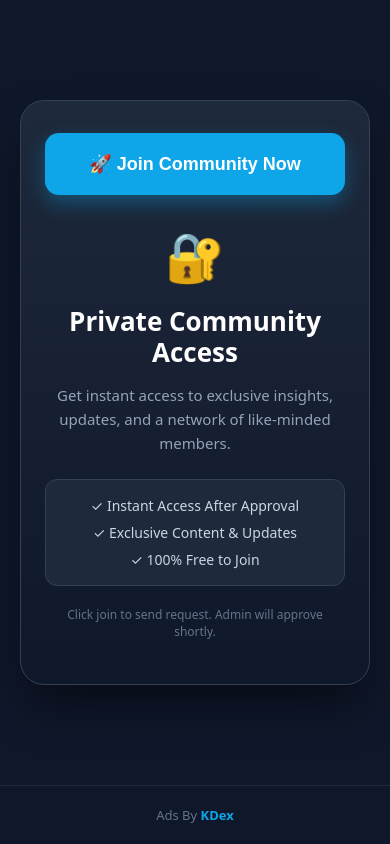
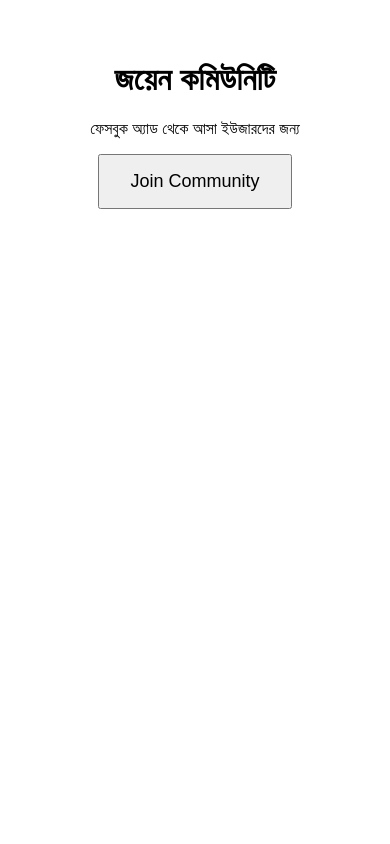
Before and after one commit to kamilhussen24/telegram-tracking-system, a Next.js app: page / in a window 390 px wide. Built offline with nearby package versions, Linux system fonts and the light colour scheme.

Commit message:
Last Sync: 2026-04-29 00:39 (Mobile)

```diff
--- a/app/api/telegram/route.js
+++ b/app/api/telegram/route.js
@@ -1,114 +1,67 @@
-import { kv } from '@vercel/kv'
-import { NextResponse } from 'next/server'
+import { kv } from '@vercel/kv';
+import { NextResponse } from 'next/server';
 
-const log = (level, msg, data) => {
-  const time = new Date().toISOString()
-  console.log(`[${time}] [${level}] [WEBHOOK] ${msg}`, data? JSON.stringify(data) : '')
+export async function POST(request) {
+  try {
+    const update = await request.json();
+
+    // chat_join_request আসলে প্রসেস করব
+    if (update.chat_join_request) {
+      const req = update.chat_join_request;
+      const inviteName = req.invite_link?.name || '';
+
+      if (!inviteName.startsWith('start=')) {
+        return NextResponse.json({ ok: true });
       }
 
-export async function POST(request) {
-  log('INFO', '=== Webhook Triggered ===')
+      const uniqueId = inviteName.replace('start=', '');
+      const fbclid = await kv.get(`join:${uniqueId}`);
 
-  try {
-    const data = await request.json()
-
-    // শুধু chat_join_request হলেই কাজ করবো। Message আসলে ইগনোর
-    if (!data.chat_join_request) {
-      log('INFO', 'Not a join request. Type:', Object.keys(data)[0])
-      return NextResponse.json({ ok: true })
+      if (!fbclid) {
+        return NextResponse.json({ ok: true });
       }
 
-    const joinRequest = data.chat_join_request
-    const userId = joinRequest.from.id
-    const username = joinRequest.from.username || 'no_username'
-    const firstName = joinRequest.from.first_name || 'Unknown'
-    const channelId = joinRequest.chat.id
-    const channelTitle = joinRequest.chat.title
+      const userId = req.from.id;
+      const channelId = req.chat.id;
 
-    log('INFO', 'Join Request Details', {
-      user: `${firstName} (@${username})`,
-      userId,
-      channel: channelTitle,
-      channelId
-    })
-
-    // ডুপ্লিকেট চেক: এই ইউজার আগেই রিকোয়েস্ট করছে কিনা
-    const duplicateKey = `processed:${channelId}:${userId}`
-    const alreadyProcessed = await kv.get(duplicateKey)
-
-    if (alreadyProcessed) {
-      log('WARN', 'Duplicate join request detected. Skipping FB event.', { userId, channelId })
-      return NextResponse.json({ ok: true })
+      // Duplicate check
+      const processedKey = `processed:${channelId}:${userId}`;
+      if (await kv.get(processedKey)) {
+        return NextResponse.json({ ok: true });
       }
 
-    // 30 দিনের জন্য মার্ক করে রাখো যে এই ইউজারের ইভেন্ট পাঠানো হইছে
-    await kv.set(duplicateKey, Date.now(), { ex: 2592000 })
+      // Facebook CAPI Call
+      const pixelId = process.env.FB_PIXEL_ID;
+      const accessToken = process.env.FB_ACCESS_TOKEN;
 
-    const startParam = joinRequest.invite_link?.name || ''
-    const uniqueId = startParam.replace('start=', '').trim()
-    log('INFO', 'Extracted uniqueId from start param', uniqueId || 'none')
+      const eventTime = Math.floor(Date.now() / 1000);
 
-    // fbclid বের করো
-    const fbclid = uniqueId? await kv.get(`join:${uniqueId}`) : null
-    log('INFO', 'fbclid lookup result', fbclid || 'not_found')
+      await fetch(`https://graph.facebook.com/v19.0/${pixelId}/events?access_token=${accessToken}`, {
+        method: 'POST',
+        headers: { 'Content-Type': 'application/json' },
+        body: JSON.stringify({
+          data: [
+            {
+              event_name: 'CompleteRegistration',
+              event_time: eventTime,
+              action_source: 'system_generated',
+              user_data: {
+                fbc: `fb.1.${eventTime}.${fbclid}`,
+                external_id: userId.toString(), // Telegram user ID
+              },
+              event_id: `join_${channelId}_${userId}`,
+            },
+          ],
+        }),
+      });
 
-    const eventTime = Math.floor(Date.now() / 1000)
-    const clientIP = request.headers.get('x-forwarded-for')?.split(',')[0] ||
-                     request.headers.get('x-real-ip') ||
-                     '0.0.0.0'
-    const userAgent = request.headers.get('user-agent') || 'Unknown'
-
-    // Facebook CAPI Payload - FB এর সব নিয়ম মেনে
-    const payload = {
-      data: [{
-        event_name: 'Join',
-        event_time: eventTime,
-        event_id: `join_${channelId}_${userId}_${eventTime}`, // Deduplication ID
-        action_source: 'website',
-        user_data: {
-          external_id: String(userId),
-          client_ip_address: clientIP,
-          client_user_agent: userAgent
-        },
-        custom_data: {
-          content_name: 'Community Access'
-        }
-      }],
-      access_token: process.env.FB_ACCESS_TOKEN
+      // Mark as processed (24 ঘণ্টা)
+      await kv.set(processedKey, '1', { ex: 86400 });
     }
 
-    // fbc শুধু থাকলেই অ্যাড করো
-    if (fbclid) {
-      payload.data[0].user_data.fbc = `fb.1.${eventTime}.${fbclid}`
-    }
-
-    log('INFO', 'Sending to Facebook CAPI', {
-      event: 'Join',
-      has_fbc:!!fbclid,
-      external_id: userId
-    })
-
-    // Facebook এ পাঠাও
-    const fbRes = await fetch(`https://graph.facebook.com/v19.0/${process.env.FB_PIXEL_ID}/events`, {
-      method: 'POST',
-      headers: { 'Content-Type': 'application/json' },
-      body: JSON.stringify(payload)
-    })
-
-    const fbData = await fbRes.json()
-
-    if (fbRes.ok) {
-      log('SUCCESS', 'Facebook CAPI Success', fbData)
-      await kv.incr('stats:joins_total')
-    } else {
-      log('ERROR', 'Facebook CAPI Failed', fbData)
-    }
-
-    return NextResponse.json({ ok: true })
-
-  } catch (error) {
-    log('ERROR', 'Webhook handler crashed', error.message)
-    // Telegram কে সবসময় ok দিবা নাহলে বারবার retry করবে
-    return NextResponse.json({ ok: true })
+    return NextResponse.json({ ok: true });
+  } catch (e) {
+    console.error(e);
+    return NextResponse.json({ ok: true });
   }
 }
--- a/app/page.js
+++ b/app/page.js
@@ -1,176 +1,34 @@
-'use client'
-import { useSearchParams } from 'next/navigation'
-import { useState, Suspense } from 'react'
+'use client';
+import { useSearchParams } from 'next/navigation';
+import { useState } from 'react';
 
-function JoinSection() {
-  const searchParams = useSearchParams()
-  const fbclid = searchParams.get('fbclid')
-  const [loading, setLoading] = useState(false)
-  const [error, setError] = useState('')
+export default function Home() {
+  const searchParams = useSearchParams();
+  const fbclid = searchParams.get('fbclid');
+  const [loading, setLoading] = useState(false);
 
   const handleJoin = async () => {
-    setLoading(true)
-    setError('')
-    try {
-      const res = await fetch('/api/create-link', {
-        method: 'POST',
-        headers: { 'Content-Type': 'application/json' },
-        body: JSON.stringify({ fbclid })
-      })
-
-      const data = await res.json()
-
-      if (!res.ok) {
-        throw new Error(data.error || `Server error: ${res.status}`)
-      }
-
-      if (!data.link) {
-        throw new Error('No link received from server')
-      }
-
-      window.location.href = data.link
-    } catch (e) {
-      console.error('Join Error:', e)
-      setError(e.message)
-      setLoading(false)
-    }
-  }
+    setLoading(true);
+    const res = await fetch('/api/create-link', {
+      method: 'POST',
+      headers: { 'Content-Type': 'application/json' },
+      body: JSON.stringify({ fbclid }),
+    });
+    const { invite_link } = await res.json();
+    window.location.href = invite_link;
+  };
 
   return (
-    <div style={{ width: '100%' }}>
+    <div style={{ padding: 40, textAlign: 'center', fontFamily: 'sans-serif' }}>
+      <h1>জয়েন কমিউনিটি</h1>
+      <p>ফেসবুক অ্যাড থেকে আসা ইউজারদের জন্য</p>
       <button
         onClick={handleJoin}
         disabled={loading}
-        style={{
-          padding: '20px 24px',
-          fontSize: '18px',
-          fontWeight: '700',
-          background: loading ? '#94a3b8' : '#0ea5e9',
-          color: 'white',
-          border: 'none',
-          borderRadius: '14px',
-          cursor: loading ? 'not-allowed' : 'pointer',
-          width: '100%',
-          boxShadow: '0 8px 20px rgba(14, 165, 233, 0.35)',
-          transition: 'all 0.2s',
-          transform: loading ? 'scale(0.98)' : 'scale(1)'
-        }}
+        style={{ padding: '15px 30px', fontSize: '18px', cursor: 'pointer' }}
       >
-        {loading ? 'Processing...' : '🚀 Join Community Now'}
+        {loading ? 'লোডিং...' : 'Join Community'}
       </button>
-      {error && (
-        <div style={{
-          color: '#ef4444',
-          marginTop: '12px',
-          fontSize: '13px',
-          textAlign: 'left',
-          background: '#7f1d1d',
-          padding: '12px',
-          borderRadius: '8px',
-          border: '1px solid #ef4444',
-          wordBreak: 'break-word'
-        }}>
-          <strong>Error:</strong> {error}
-        </div>
-      )}
     </div>
-  )
+  );
 }
-
-export default function Home() {
-  return (
-    <div style={{
-      minHeight: '100vh',
-      display: 'flex',
-      flexDirection: 'column',
-      background: '#0f172a',
-      color: 'white'
-    }}>
-      <div style={{
-        flex: 1,
-        display: 'flex',
-        alignItems: 'center',
-        justifyContent: 'center',
-        padding: '20px'
-      }}>
-        <div style={{
-          width: '100%',
-          maxWidth: '420px',
-          background: 'linear-gradient(180deg, #1e293b 0%, #0f172a 100%)',
-          padding: '32px 24px',
-          borderRadius: '24px',
-          border: '1px solid #334155',
-          boxShadow: '0 25px 50px -12px rgba(0,0,0,0.6)'
-        }}>
-          <Suspense fallback={
-            <div style={{ height: '60px', background: '#334155', borderRadius: '14px' }}></div>
-          }>
-            <JoinSection />
-          </Suspense>
-
-          <div style={{ textAlign: 'center', marginTop: '28px' }}>
-            <div style={{ fontSize: '48px', marginBottom: '16px' }}>🔐</div>
-            <h1 style={{
-              fontSize: '26px',
-              marginBottom: '12px',
-              fontWeight: '800',
-              lineHeight: '1.2'
-            }}>
-              Private Community Access
-            </h1>
-            <p style={{
-              fontSize: '15px',
-              color: '#94a3b8',
-              lineHeight: '1.6',
-              marginBottom: '20px'
-            }}>
-              Get instant access to exclusive insights, updates, and a network of like-minded members.
-            </p>
-            <div style={{
-              background: '#1e293b',
-              padding: '16px',
-              borderRadius: '12px',
-              border: '1px solid #334155',
-              marginTop: '24px'
-            }}>
-              <div style={{ fontSize: '14px', color: '#cbd5e1', marginBottom: '8px' }}>
-                ✓ Instant Access After Approval
-              </div>
-              <div style={{ fontSize: '14px', color: '#cbd5e1', marginBottom: '8px' }}>
-                ✓ Exclusive Content & Updates
-              </div>
-              <div style={{ fontSize: '14px', color: '#cbd5e1' }}>
-                ✓ 100% Free to Join
-              </div>
-            </div>
-            <p style={{
-              fontSize: '12px',
-              color: '#64748b',
-              marginTop: '20px'
-            }}>
-              Click join to send request. Admin will approve shortly.
-            </p>
-          </div>
-        </div>
-      </div>
-
-      <footer style={{
-        padding: '20px',
-        textAlign: 'center',
-        borderTop: '1px solid #1e293b'
-      }}>
-        <p style={{ fontSize: '13px', color: '#64748b', margin: 0 }}>
-          Ads By{' '}
-          <a
-            href="https://t.me/+mjeIPVeI4iAzYzNl"
-            target="_blank"
-            rel="noopener noreferrer"
-            style={{ color: '#0ea5e9', textDecoration: 'none', fontWeight: '600' }}
-          >
-            KDex
-          </a>
-        </p>
-      </footer>
-    </div>
-  )
-}
```
Also changed, not shown: app/api/create-link/route.js (+20 -26 lines), package.json (+5 -5 lines). Lines whose indentation alone changed are shown as unchanged.
